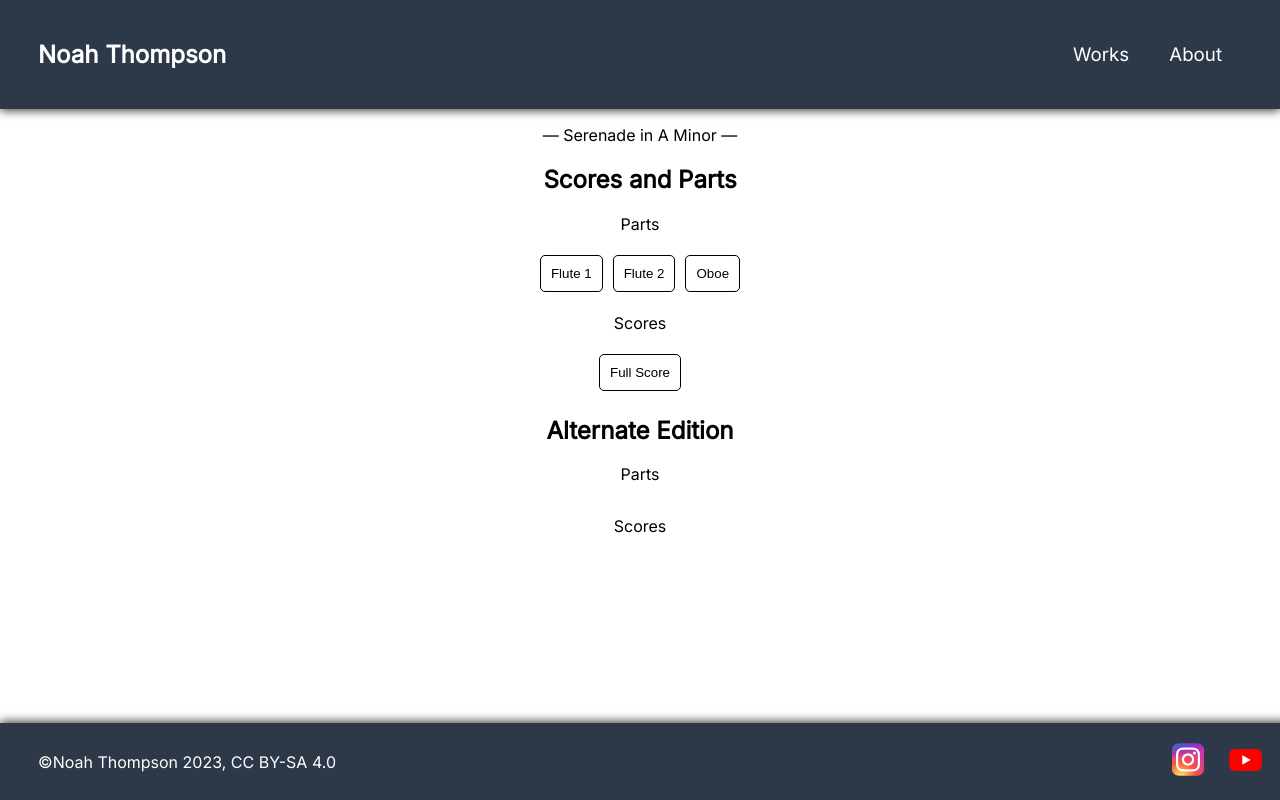
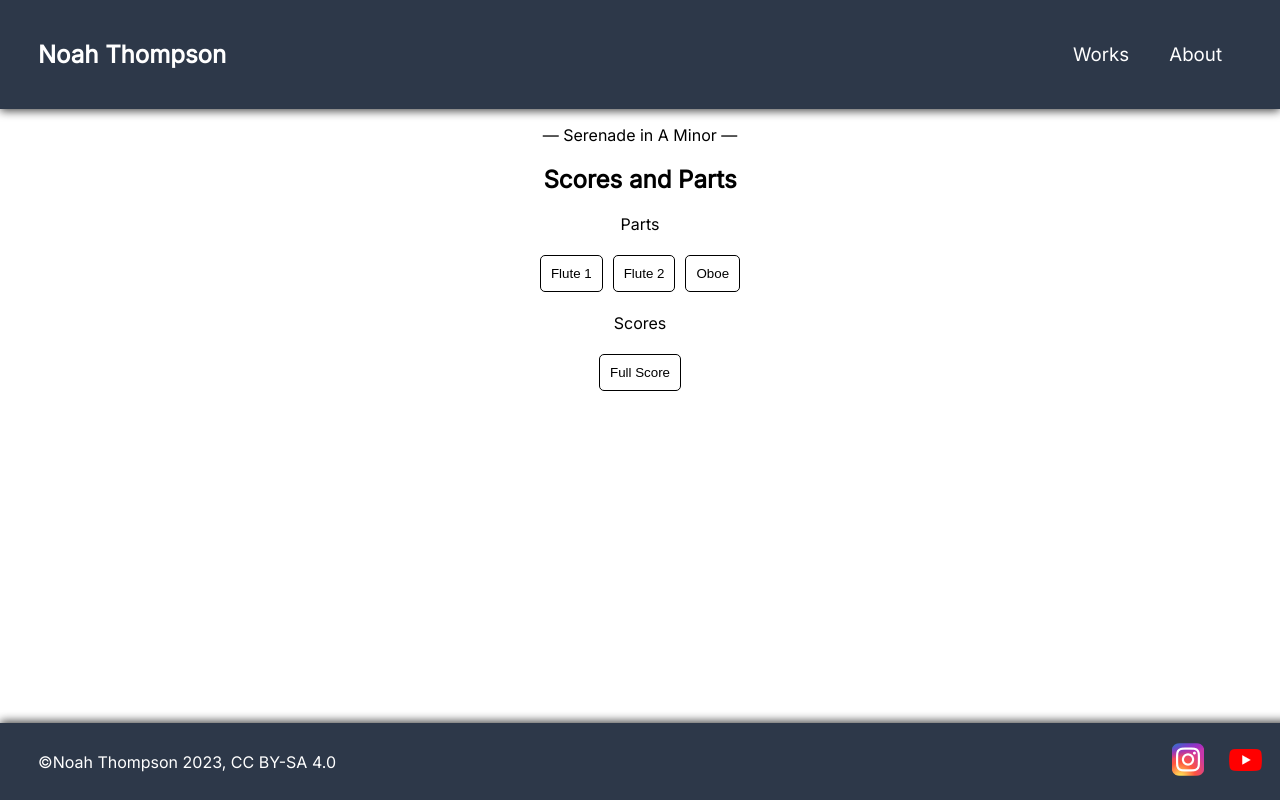
Before and after one commit to noahThompsonComposer/website, a React (Vite) app: page /works/op1/download in a window 1280 px wide. Built offline with nearby package versions, Linux system fonts and the light colour scheme; the HTML template or start-up script is replaced by a standard one.

Commit message:
Added conditional rendering to download.jsx

```diff
--- a/src/pages/Download.jsx
+++ b/src/pages/Download.jsx
@@ -1,13 +1,13 @@
-import React from 'react'
-import { useParams } from 'react-router-dom'
-import works from '../assets/json/works.json'
-import Navbar from '../assets/components/Navbar'
-import PieceNotFound from '../assets/components/PieceNotFound'
-import Footer from '../assets/components/Footer'
-import '../assets/css/Download.css'
+import React from 'react';
+import { useParams } from 'react-router-dom';
+import works from '../assets/json/works.json';
+import Navbar from '../assets/components/Navbar';
+import PieceNotFound from '../assets/components/PieceNotFound';
+import Footer from '../assets/components/Footer';
+import '../assets/css/Download.css';
 
 export default function Download() {
-    const { opus } = useParams()
+    const { opus } = useParams();
     const piece = works.find((work) => work.routingOpus === opus);
 
     if (!piece) {
@@ -17,48 +17,64 @@ export default function Download() {
                 <PieceNotFound />
                 <Footer />
             </div>
-        )
+        );
     }
 
     return (
         <div>
             <Navbar />
             <p className="download-p">— {piece.title} —</p>
+            {piece.parts && (
+                <React.Fragment>
                     <h2 className="download-h2">Scores and Parts</h2>
                     <p className="download-p">Parts</p>
                     <div className="parts">
-                {piece.parts && Object.entries(piece.parts).map(([partKey, partValue]) => (
+                        {Object.entries(piece.parts).map(([partKey, partValue]) => (
                             <a key={partKey} href={partValue.partUrl} download>
                                 <button className="download-button">{partValue.partTitle}</button>
                             </a>
                         ))}
                     </div>
+                </React.Fragment>
+            )}
+            {piece.scores && (
+                <React.Fragment>
                     <p className="download-p">Scores</p>
                     <div className="scores">
-                {piece.scores && Object.entries(piece.scores).map(([scoreKey, scoreValue]) => (
+                        {Object.entries(piece.scores).map(([scoreKey, scoreValue]) => (
                             <a key={scoreKey} href={scoreValue.scoreUrl} download>
                                 <button className="download-button">{scoreValue.scoreTitle}</button>
                             </a>
                         ))}
                     </div>
+                </React.Fragment>
+            )}
+            {piece.altParts && (
+                <React.Fragment>
                     <h2 className="download-h2">Alternate Edition</h2>
                     <p className="download-p">Parts</p>
                     <div className="alt-parts">
-                {piece.altParts && Object.entries(piece.altParts).map(([altPartKey, altPartValue]) => (
+                        {Object.entries(piece.altParts).map(([altPartKey, altPartValue]) => (
                             <a key={altPartKey} href={altPartValue.partUrl} download>
                                 <button className="download-button">{altPartValue.partTitle}</button>
                             </a>
                         ))}
                     </div>
+                </React.Fragment>
+            )}
+            {piece.altScores && (
+                <React.Fragment>
                     <p className="download-p">Scores</p>
                     <div className="alt-scores">
-                {piece.altScores && Object.entries(piece.altScores).map(([altScoreKey, altScoreValue]) => (
+                        {Object.entries(piece.altScores).map(([altScoreKey, altScoreValue]) => (
                             <a key={altScoreKey} href={altScoreValue.scoreUrl} download>
                                 <button className="download-button">{altScoreValue.scoreTitle}</button>
                             </a>
                         ))}
                     </div>
+                </React.Fragment>
+            )}
             <Footer />
         </div>
-    )
+    );
 }
```
Lines whose indentation alone changed are shown as unchanged.
